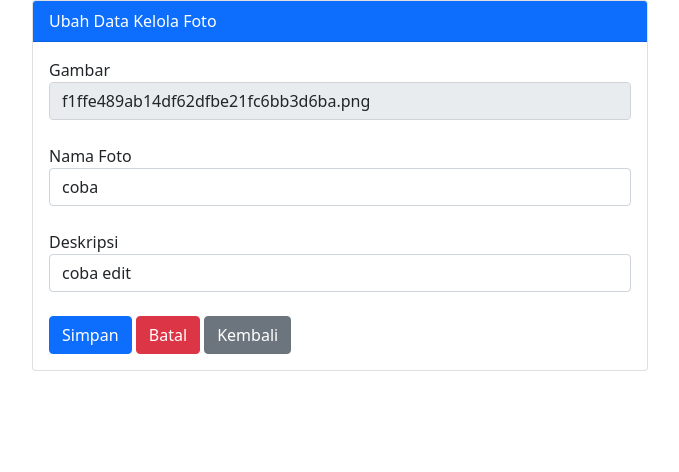
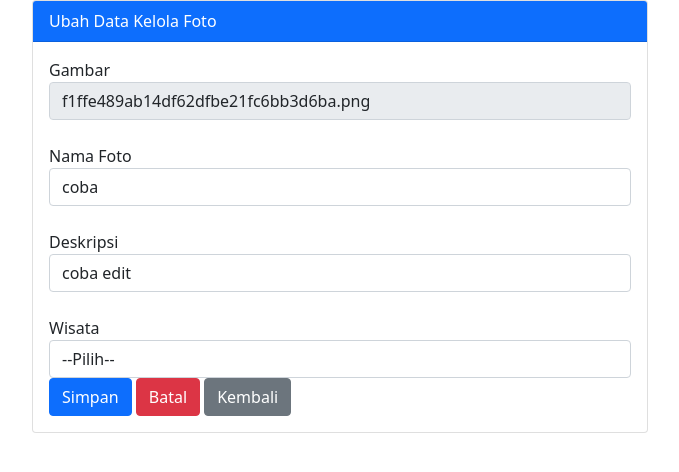
Before and after one commit to deasalsabilla/bukit-kunci, a PHP site: page /admin/menu/kelolafoto/edit.php?id=1 in a window 1280 px wide. Shown: the top 472 px of the page, without its empty margins (300-979 px from the left). Run offline with PHP 8.4, Linux system fonts and the light colour scheme; data comes from the database, SQL or seed files in the repository; data that the repository does not hold is empty.

Commit message:
menambahkan select wisata pada edit kelola foto

```diff
--- a/admin/menu/kelolafoto/edit.php
+++ b/admin/menu/kelolafoto/edit.php
@@ -33,7 +33,7 @@ $data = mysqli_fetch_array($query);
                 <form action="" method="POST" class="form-item">
                     <div class="form-group">
                         <label for="postimage">Gambar</label>
-                        <input type="text" name="postimage" class="form-control col-md-9" value="<?php echo $data['postimage']; ?>" readonly >
+                        <input type="text" name="postimage" class="form-control col-md-9" value="<?php echo $data['postimage']; ?>" readonly>
                     </div> <br>
                     <div class="form-group">
                         <label for="nama">Nama Foto</label>
@@ -43,7 +43,15 @@ $data = mysqli_fetch_array($query);
                         <label for="caption">Deskripsi</label>
                         <input type="text" name="caption" class="form-control col-md-9" value="<?php echo $data['caption']; ?>">
                     </div> <br>
-
+                    <div class="form-group">
+                        <label for="wisata">Wisata</label>
+                        <select class="form-control" name="wisata">
+                            <option value="">--Pilih--</option>
+                            <option value="kebunsawo" <?php if ($data['wisata'] == "kebunsawo") echo "selected" ?>>Kebun Sawo Organik</option>
+                            <option value="wayangthengul" <?php if ($data['wisata'] == "wayangthengul") echo "selected" ?>>Wayang Thengul</option>
+                            <option value="bukitkunci" <?php if ($data['wisata'] == "bukitkunci") echo "selected" ?>>Bukit Kunci</option>
+                        </select>
+                    </div>
                     <button type="submit" class="btn btn-primary" name="simpan" value="simpan" onclick="return confirm('Apakah Anda Yakin Ingin Mengubah Data?')">Simpan</button>
                     <button type="reset" class="btn btn-danger">Batal</button>
                     <button class="btn btn-secondary"><a href="index.php" style="color:#ffff; text-decoration:none;">Kembali</a></button>
@@ -54,11 +62,12 @@ $data = mysqli_fetch_array($query);
             <?php
             include "../../assets/conn/koneksi.php";
 
-            $nama       = $_POST['nama'];
-            $caption     = $_POST['caption'];
+            if (isset($_POST['simpan'])) {
+                $nama       = $_POST['nama'];
+                $caption     = $_POST['caption'];
+                $wisata = $_POST['wisata'];
 
-            if (isset($_POST['simpan'])) {
-                $hasil = mysqli_query($koneksi, "UPDATE tb_img SET nama = '$nama', caption = '$caption' WHERE id= '$id'") or die(mysqli_error(($koneksi)));
+                $hasil = mysqli_query($koneksi, "UPDATE tb_img SET nama = '$nama', caption = '$caption', wisata = '$wisata' WHERE id= '$id'") or die(mysqli_error(($koneksi)));
 
                 if ($hasil) {
                     echo "<script> alert('Data Berhasil diubah')</script>";
```
